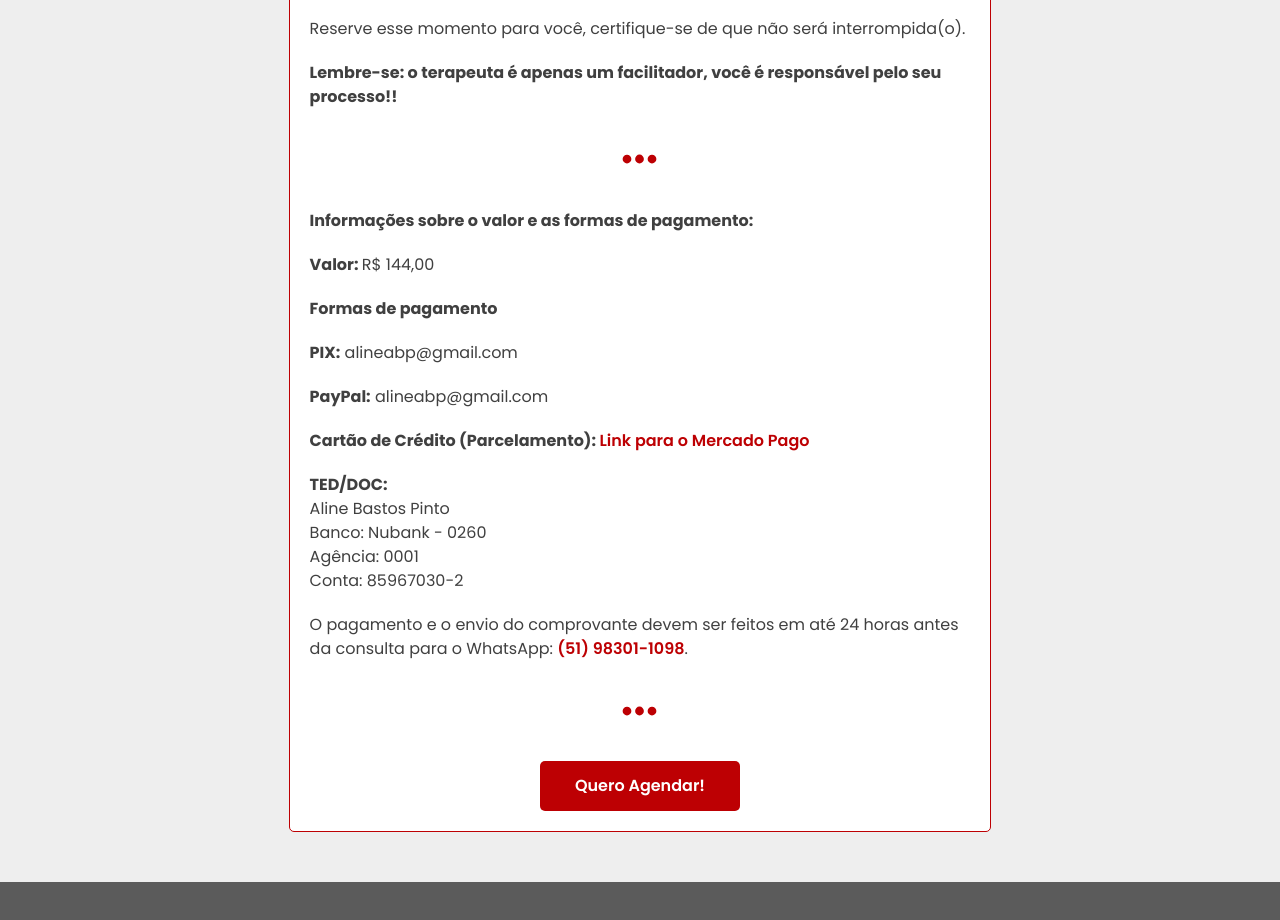
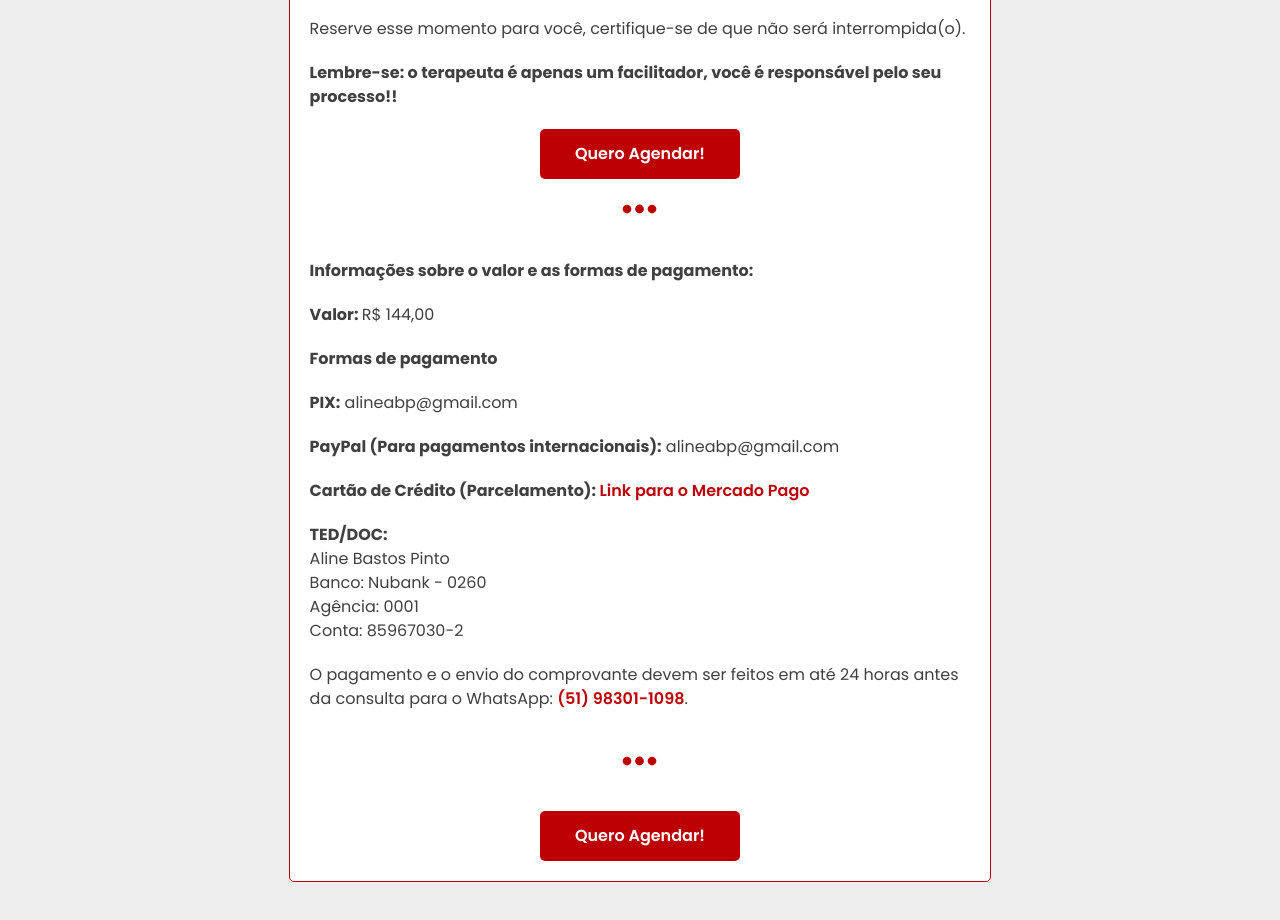
Before and after one commit to alinebastos/alinebastosterapeuta, a React (Create React App) app: page /aura-master in a window 1280 px wide. Shown: the part 2440-3360 px from the top of the page. Built offline with nearby package versions, Linux system fonts and the light colour scheme.

Commit message:
Add another schedule button

```diff
--- a/src/components/payment-info/index.js
+++ b/src/components/payment-info/index.js
@@ -17,7 +17,7 @@ function PaymentInfo () {
             <p><b>Valor: </b>R$ 144,00</p>
             <p><b>Formas de pagamento</b></p>
             <p><b>PIX:</b> alineabp@gmail.com</p>
-            <p><b>PayPal:</b> alineabp@gmail.com</p>
+            <p><b>PayPal (Para pagamentos internacionais):</b> alineabp@gmail.com</p>
             <p><b>Cartão de Crédito (Parcelamento): </b><a href="https://mpago.la/111hYP8" target="_blank" rel="noreferrer" >Link para o Mercado Pago</a></p>
             <p><b>TED/DOC:</b><br />
             Aline Bastos Pinto<br />
--- a/src/pages/apometria-cosmica/index.js
+++ b/src/pages/apometria-cosmica/index.js
@@ -130,6 +130,7 @@ function ApometriaCosmica () {
                     <p>No final haverá o envio de Reiki Xamânico para amplificar o seu bem-estar.</p>
                     <p>Depois é encaminhado um áudio gravado com tudo o que foi feito no atendimento.</p>
                     <p><b>Lembre-se: o terapeuta é apenas um facilitador, você é responsável pelo seu processo!!</b></p>
+                    <ButtonLink href="https://calendly.com/alinebastos/agenda" target="_blank">Quero Agendar!</ButtonLink>
                     <PaymentInfo />
                     <ButtonLink href="https://calendly.com/alinebastos/agenda" target="_blank">Quero Agendar!</ButtonLink>
                 </Box>
--- a/src/pages/aura-master/index.js
+++ b/src/pages/aura-master/index.js
@@ -166,6 +166,7 @@ function AuraMaster () {
                         <p>No horário marcado nos conectamos pelo Google Meet, para nos conhecermos e trabalharmos na técnica ideal para você. O Link será enviado junto com a confirmação do seu agendamento. Em caso de dúvida sobre o link ou sobre o Google Meet é só entrar em contato comigo pelo <a href='https://api.whatsapp.com/send?phone=5551983011098' target="_blank" rel="noreferrer">WhatsApp</a>.</p>
                         <p>Reserve esse momento para você, certifique-se de que não será interrompida(o).</p>
                         <p><b>Lembre-se: o terapeuta é apenas um facilitador, você é responsável pelo seu processo!!</b></p>
+                        <ButtonLink href="https://calendly.com/alinebastos/agenda" target="_blank">Quero Agendar!</ButtonLink>
                         <PaymentInfo />
                         <ButtonLink href="https://calendly.com/alinebastos/agenda" target="_blank">Quero Agendar!</ButtonLink>
                     </Box>
--- a/src/pages/cura-arcturiana/index.js
+++ b/src/pages/cura-arcturiana/index.js
@@ -139,6 +139,7 @@ function CuraArcturiana () {
                     <p>No final haverá o envio de Reiki Xamânico para amplificar o seu bem-estar.</p>
                     <p>Depois é encaminhado um áudio gravado com tudo o que foi feito no atendimento.</p>
                     <p><b>Lembre-se: o terapeuta é apenas um facilitador, você é responsável pelo seu processo!!</b></p>
+                    <ButtonLink href="https://calendly.com/alinebastos/agenda" target="_blank">Quero Agendar!</ButtonLink>
                     <PaymentInfo />
                     <ButtonLink href="https://calendly.com/alinebastos/agenda" target="_blank">Quero Agendar!</ButtonLink>
                 </Box>
```
